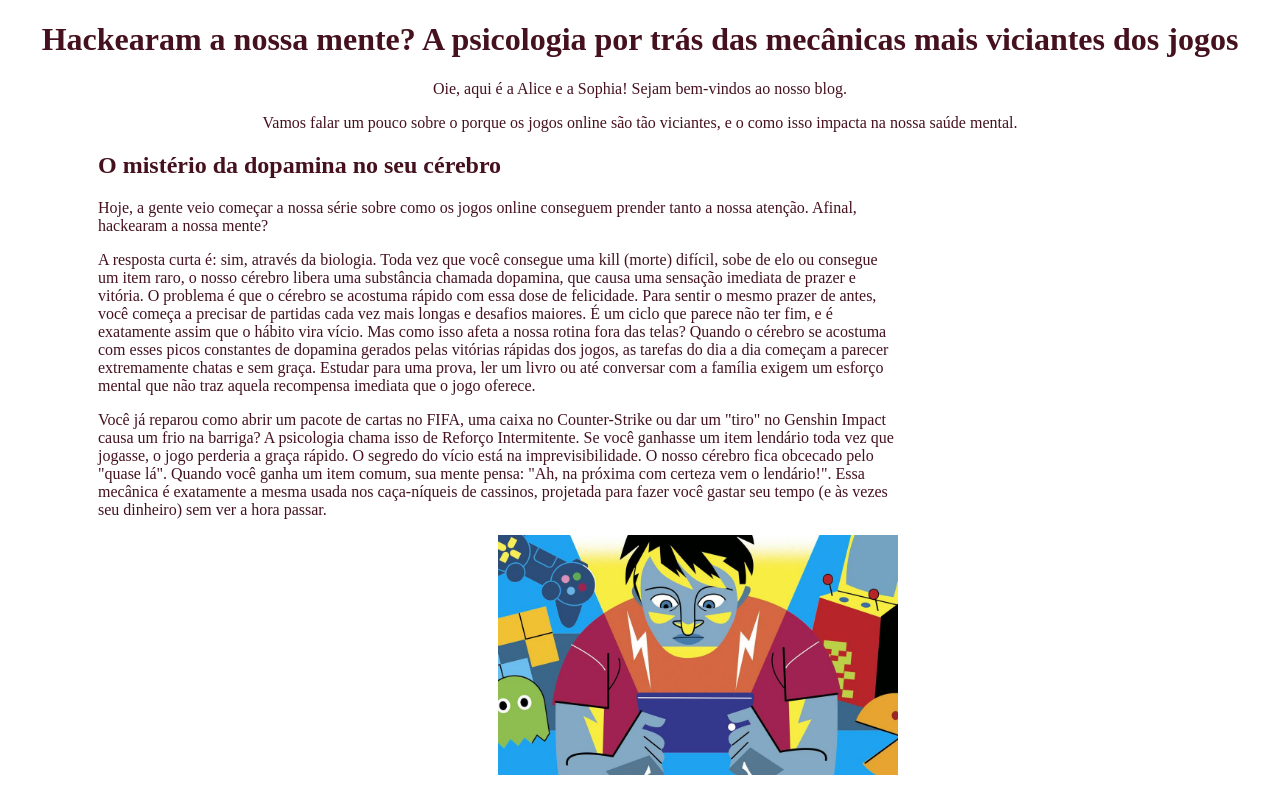
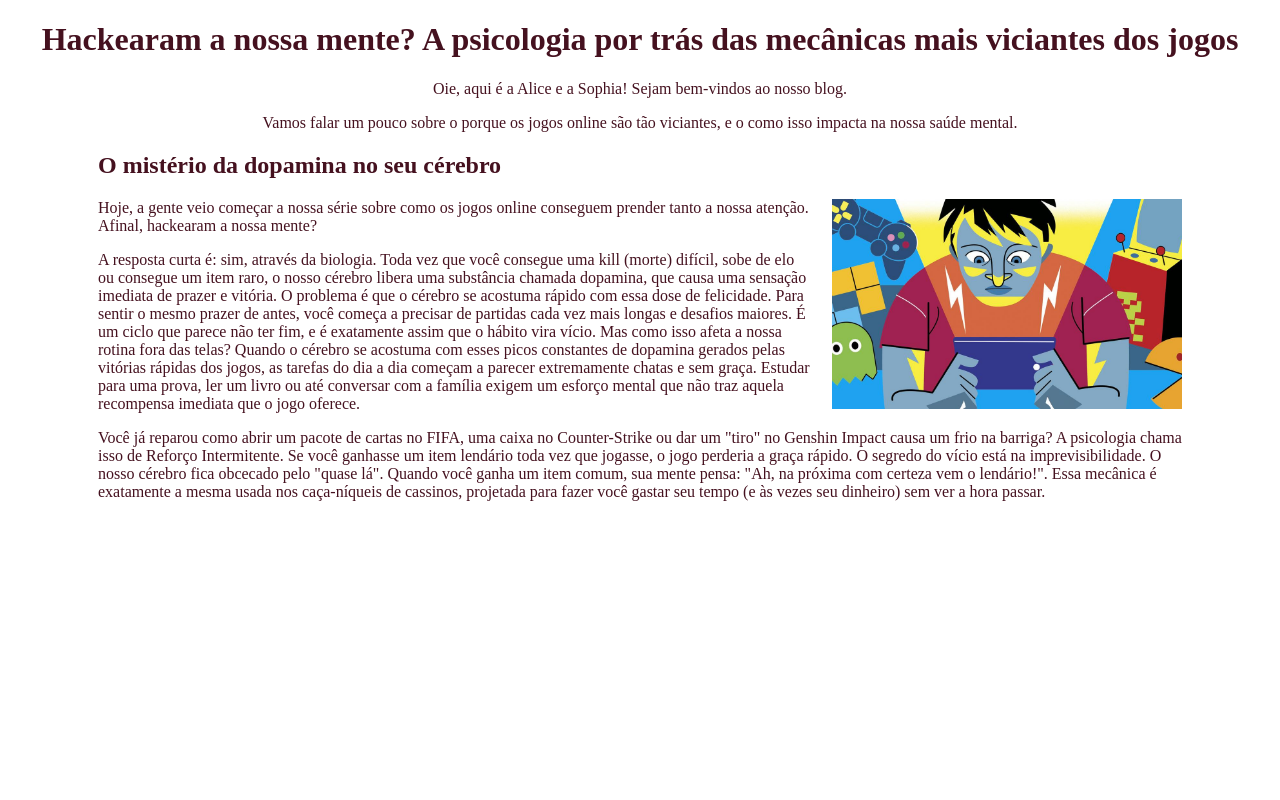
Before and after one commit to sophiaealice-hub/blog-joguinhos, a plain HTML site: page index.html in a window 1280 px wide. Drawn offline with Linux system fonts and the light colour scheme.

Commit message:
pspspsppspspsp

```diff
--- a/index.html
+++ b/index.html
@@ -15,14 +15,14 @@ main{
     background-color: #ffffff;
     color: #45111F;
     text-align: left;
-    max-width: 800px;
+    max-width: 1200px;
     margin: 20px 70px;
     padding: 0 20px;
       }
 
       main img{
    float: right;
-  width: 400px;
+  width: 350px;
   margin-left: 20px;
     }
 
@@ -45,6 +45,7 @@ main{
     <main>
 
     <h2>O mistério da dopamina no seu cérebro</h2>
+    <img src="image.jpg" alt="Ilustração estilizada de um jovem de olhos arregalados e hipnotizado pela tela de um jogo, cercado por elementos clássicos de videogame em.">
     <p>Hoje, a gente veio começar a nossa série sobre como os jogos online conseguem prender tanto
     a nossa atenção. Afinal, hackearam a nossa mente?</p>
     <p>A resposta curta é: sim, através da biologia. Toda vez que você consegue uma kill (morte)
@@ -66,7 +67,7 @@ main{
      um item comum, sua mente pensa: "Ah, na próxima com certeza vem o lendário!". Essa mecânica é exatamente a
      mesma usada nos caça-níqueis de cassinos, projetada para fazer você gastar seu tempo (e às vezes seu dinheiro)
      sem ver a hora passar.</p>
-      <img src="image.jpg" alt="Ilustração estilizada de um jovem de olhos arregalados e hipnotizado pela tela de um jogo, cercado por elementos clássicos de videogame em.">
+
 
     </p>
 
```
